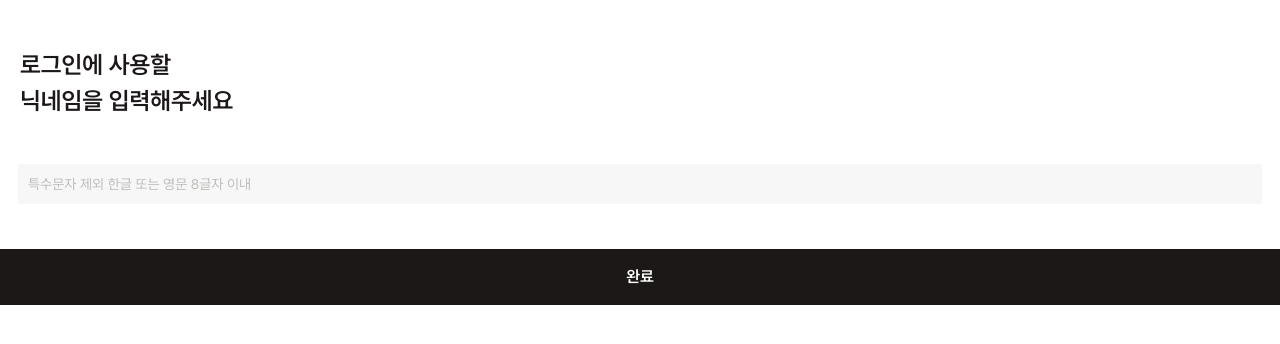
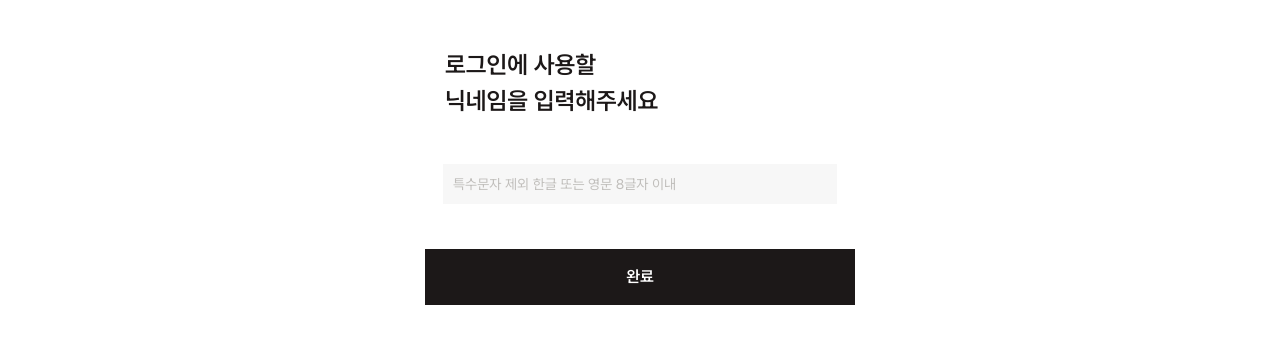
Before and after one commit to team-acode/sniff-client, a Next.js app: page /mypage/username in a window 1280 px wide. Shown: the top 344 px of the page. Built offline with nearby package versions, Linux system fonts and the light colour scheme.

Commit message:
chore: 최대 width 430px로 설정

```diff
--- a/app/globals.css
+++ b/app/globals.css
@@ -2,12 +2,19 @@
 @tailwind components;
 @tailwind utilities;
 
-html,
+html {
+  width: 100%;
+  height: 100%;
+  display: flex;
+  flex: column;
+  justify-content: center;
+}
+
 body {
   width: 100%;
   height: 100%;
+  max-width: 430px;
 }
-
 input:focus {
   outline: none;
 }
```
